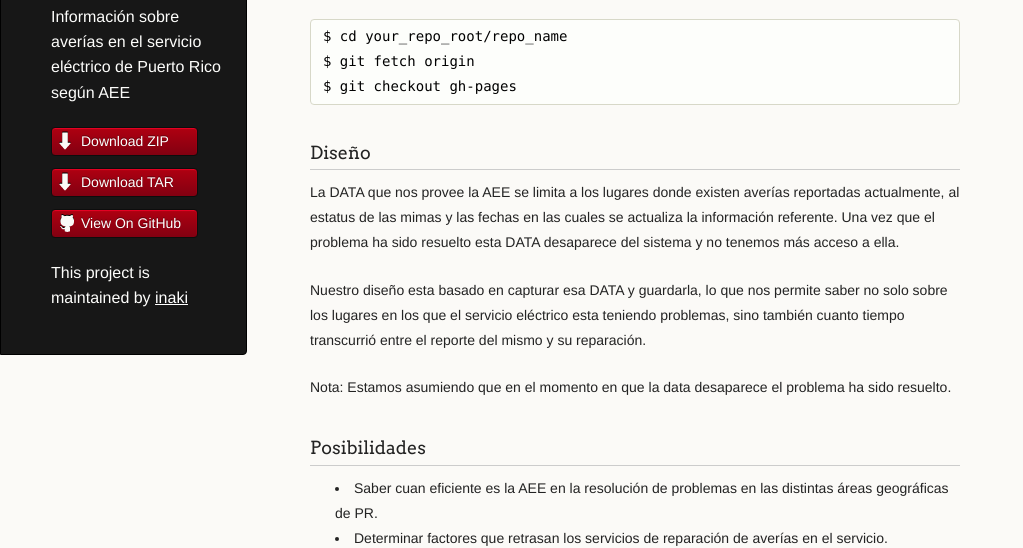
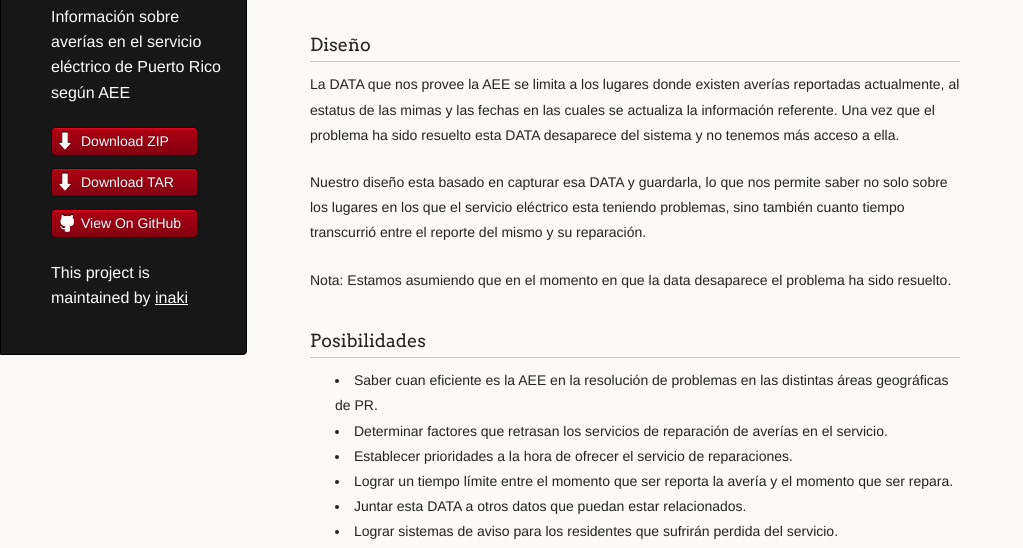
Before and after one commit to inaki/prepa-down, a plain HTML site: page index.html in a window 1280 px wide. Shown: the part 164-712 px from the top of the page, without its empty margins (0-1023 px from the left). Drawn offline with Linux system fonts and the light colour scheme.

Commit message:
Create gh-pages branch via GitHub

```diff
--- a/index.html
+++ b/index.html
@@ -34,11 +34,6 @@
 <a name="objetivo" class="anchor" href="#objetivo"><span class="octicon octicon-link"></span></a>Objetivo.</h3>
 
 <p>Utilizar la actual información que obtenemos de la Autoridad de Energía Eléctrica de Puerto Rico y lograr crear una data suficientemente eficiente como para desarrollar diferentes proyectos de interpretación de los datos para el uso de los ciudadanos.</p>
-
-<pre><code>$ cd your_repo_root/repo_name
-$ git fetch origin
-$ git checkout gh-pages
-</code></pre>
 
 <h3>
 <a name="diseo" class="anchor" href="#diseo"><span class="octicon octicon-link"></span></a>Diseño</h3>
```
Also changed, not shown: params.json (+1 -1 lines).
